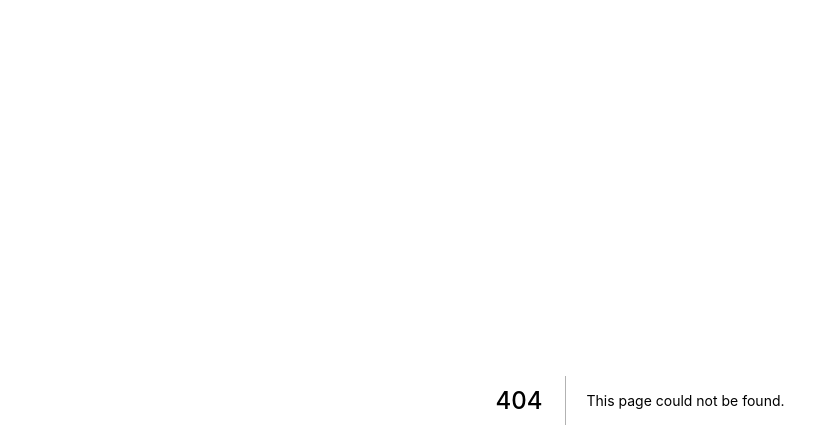
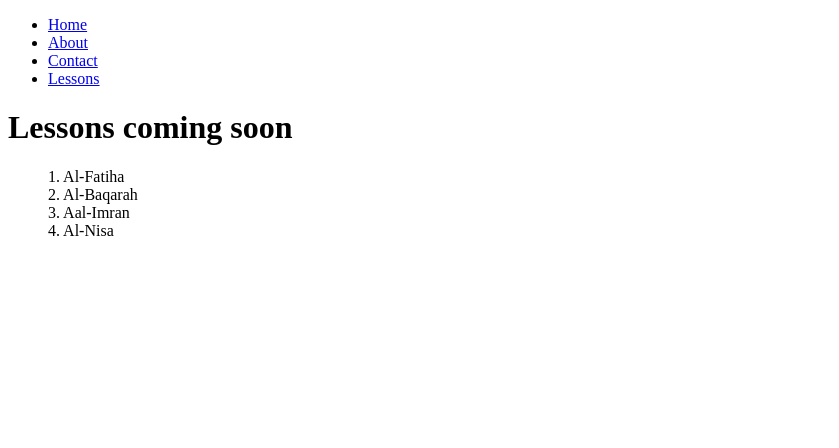
Before and after one commit to Nausheen701/with-google-analytics, a Next.js app: page /lessons in a window 1280 px wide. Before the commit this address had no page. Shown: the top 448 px of the page, without its empty margins (0-839 px from the left). Built offline with nearby package versions, Linux system fonts and the light colour scheme.

Commit message:
lessons page

```diff
--- a/components/Header.js
+++ b/components/Header.js
@@ -20,6 +20,11 @@
               <a>Contact</a>
             </Link>
           </li>
+          <li>
+            <Link href="/lessons">
+              <a>Lessons</a>
+            </Link>
+          </li>
         </ul>
       </nav>
 
--- a/pages/_app.js
+++ b/pages/_app.js
@@ -1,27 +1,46 @@
 import { useEffect } from 'react'
+import Script from 'next/script'
 import { useRouter } from 'next/router'
+import * as gtag from '../lib/gtag'
 
-import * as ga from '../lib/ga'
-
-function MyApp({ Component, pageProps }) {
+const App = ({ Component, pageProps }) => {
   const router = useRouter()
-
   useEffect(() => {
     const handleRouteChange = (url) => {
-      ga.pageview(url)
+      gtag.pageview(url)
     }
-    //When the component is mounted, subscribe to router changes
-    //and log those page views
     router.events.on('routeChangeComplete', handleRouteChange)
-
-    // If the component is unmounted, unsubscribe
-    // from the event with the `off` method
+    router.events.on('hashChangeComplete', handleRouteChange)
     return () => {
       router.events.off('routeChangeComplete', handleRouteChange)
+      router.events.off('hashChangeComplete', handleRouteChange)
     }
   }, [router.events])
 
-  return <Component {...pageProps} />
+  return (
+    <>
+      {/* Global Site Tag (gtag.js) - Google Analytics */}
+      <Script
+        strategy="afterInteractive"
+        src={`https://www.googletagmanager.com/gtag/js?id=${gtag.GA_TRACKING_ID}`}
+      />
+      <Script
+        id="gtag-init"
+        strategy="afterInteractive"
+        dangerouslySetInnerHTML={{
+          __html: `
+            window.dataLayer = window.dataLayer || [];
+            function gtag(){dataLayer.push(arguments);}
+            gtag('js', new Date());
+            gtag('config', '${gtag.GA_TRACKING_ID}', {
+              page_path: window.location.pathname,
+            });
+          `,
+        }}
+      />
+      <Component {...pageProps} />
+    </>
+  )
 }
 
-export default MyApp
+export default App
--- a/pages/index.js
+++ b/pages/index.js
@@ -3,7 +3,8 @@
 export default function Home() {
   return (
     <Page>
-      <h1>This is Nausheen's home page</h1>
+      <h1>This is the home page</h1>
+
     </Page>
   )
 }
--- /dev/null
+++ b/pages/lessons.js
@@ -0,0 +1,17 @@
+
+import Page from '../components/Page'
+
+export default function Lessons() {
+  return (
+    <Page>
+      <h1>Lessons coming soon</h1>
+      <ul>
+        1. Al-Fatiha <br></br>
+        2. Al-Baqarah <br></br>
+        3. Aal-Imran <br></br>
+        4. Al-Nisa <br></br>
+      </ul>
+
+    </Page>
+  )
+}
```
